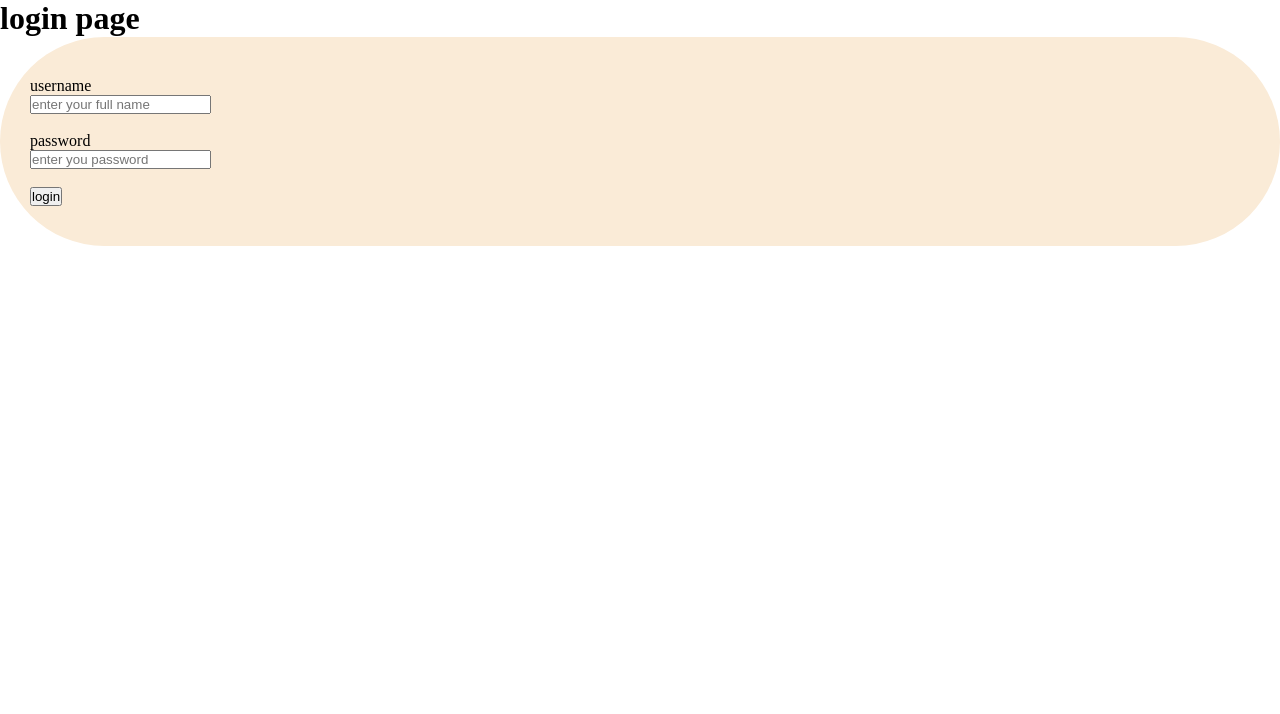
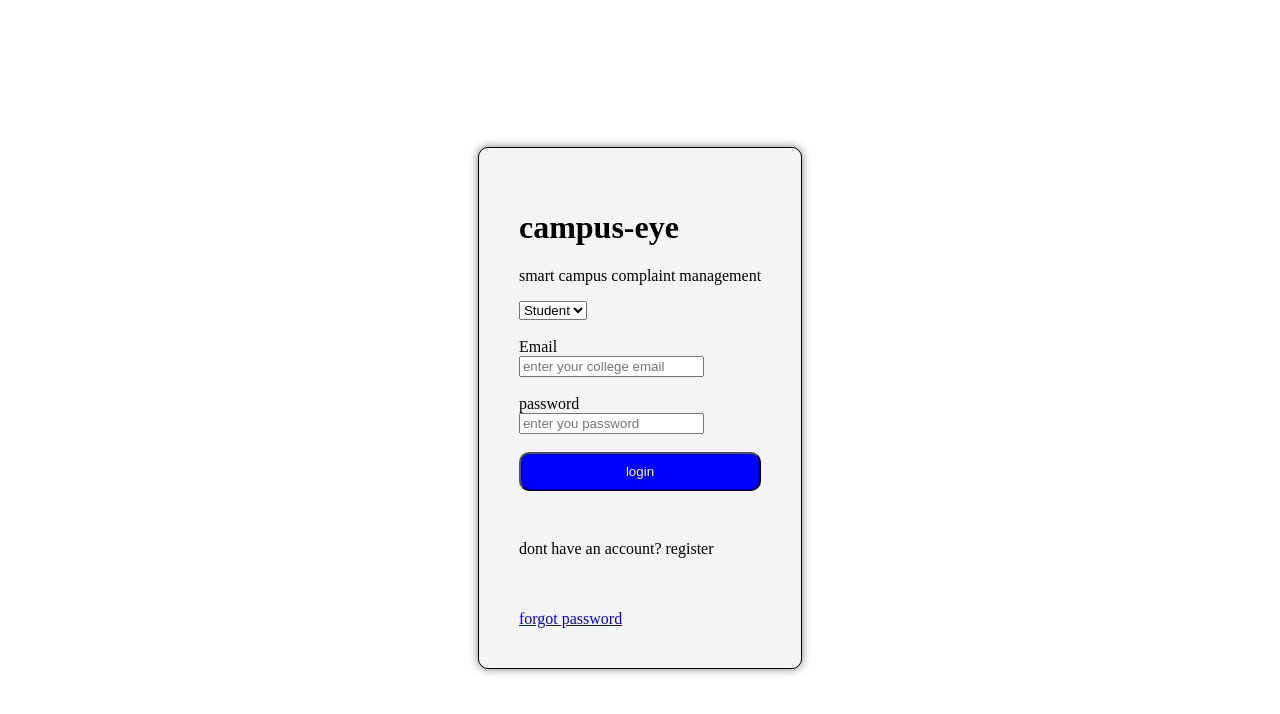
Before and after one commit to karandas621-tech/campus-eye, a plain HTML site: page login_page.html in a window 1280 px wide. Drawn offline with Linux system fonts and the light colour scheme.

Commit message:
login for mvp

```diff
--- a/login_page.html
+++ b/login_page.html
@@ -1,60 +1,74 @@
 <!DOCTYPE html>
 <html lang="en">
+
 <head>
    <meta charset="UTF-8">
    <meta name="viewport" content="width=device-width, initial-scale=1.0">
-    <title>login page</title>
+   <title>campus-eye login page</title>
    <style>
-        *{
-            margin:0;
-            padding:0;
-            box-sizing: border-box;
+      body {
+         display: flex;
+         justify-content: center;
+         align-items: center;
+         height: 100vh;
       }
-        .body{
 
-            background-color: rgb(17, 179, 223);
-            height:100vh;
-
-            display:flex;
-            align-items: center;
-            justify-content: center;
+      .login-box {
+         border: 1px solid black;
+         padding: 40px;
+         border-radius: 10px;
+         background-color:  #f4f4f4;
+         box-shadow: 0px 0px 10px gray;
+      }
+      .box1{
+         background-color: blue;
+         color: white;
+         padding: 10px;
+         border-radius: 10px;
+         width: 100%;
+         margin-bottom: 15px;
 
       }
-        .container{
-            background-color: antiquewhite;
-            padding: 40px 30px;
-            min-width: 320px;
-            border-radius: 300px;
-
-        }
-        .container-label{
-            display: block;
-            margin-bottom: 6px;
-            font-weight: bold;
+   </style>
 
 
+</head>
+
+<body>
+   <div class="login-box">
+      <h1>campus-eye</h1>
+      <p>smart campus complaint management</p>
+
+      <form>
+         <select>
+            <option>Student</option>
+            <option>Admin</option>
+         </select>
+         <br><br>
 
 
-        }
-
-
-    </style>
-
- </head>
- <body>
-    <h1>login page</h1>
-    <form class="container">
-        <lable class="box1">username</lable>
+         <label>Email</label>
          <br>
-        <input type="username" placeholder="enter your full name">
+         <input type="email" placeholder="enter your college email">
          <br><br>
-        <lable class="box2">password</lable>
+         <label>password</label>
          <br>
          <input type="password" placeholder="enter you password">
          <br><br>
-        <button type="submit">login</button>
+
+         <button class="box1" type="submit">login</button>
+         <br><br>
+         <p>dont have an account? register</p>
+         <br><br>
+
+         <a href="#">forgot password</a>
+
 
       </form>
 
+
+   </div>
+
 </body>
+
 </html>
```
Lines whose indentation alone changed are shown as unchanged.
